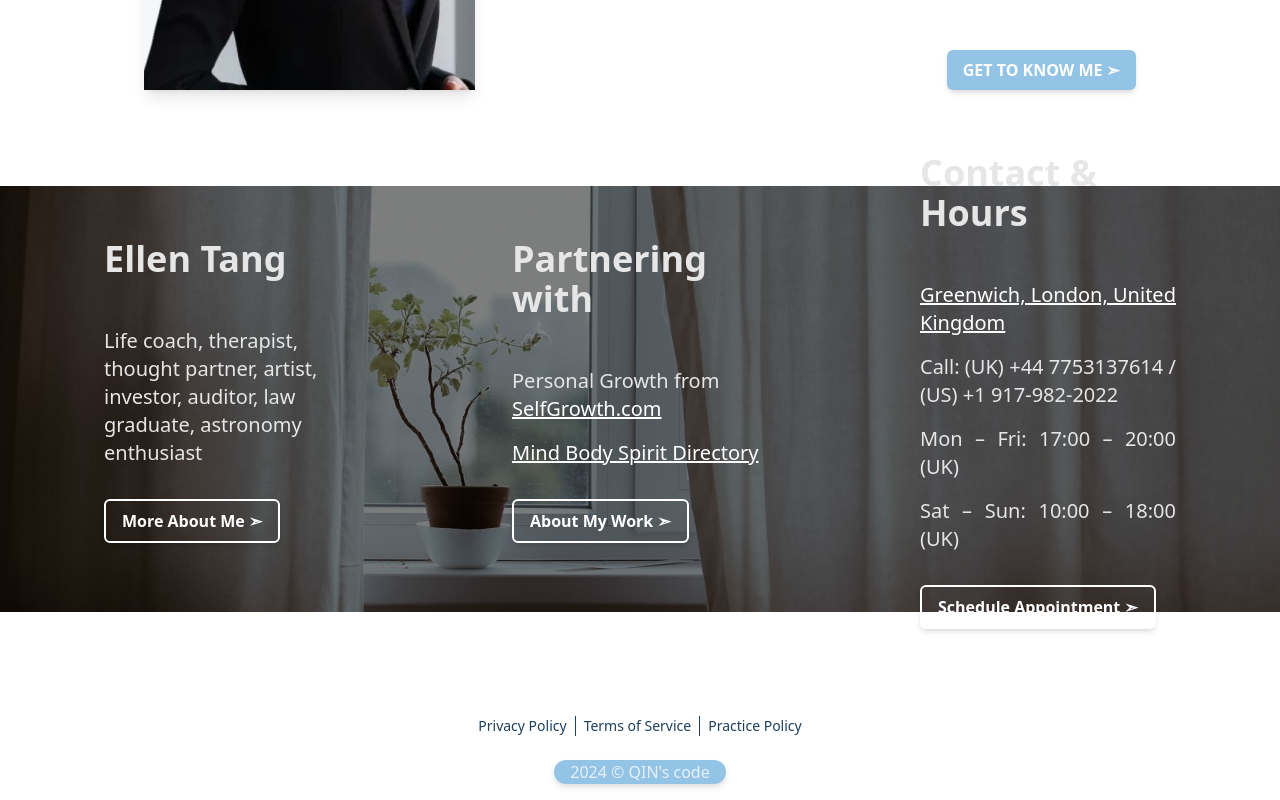
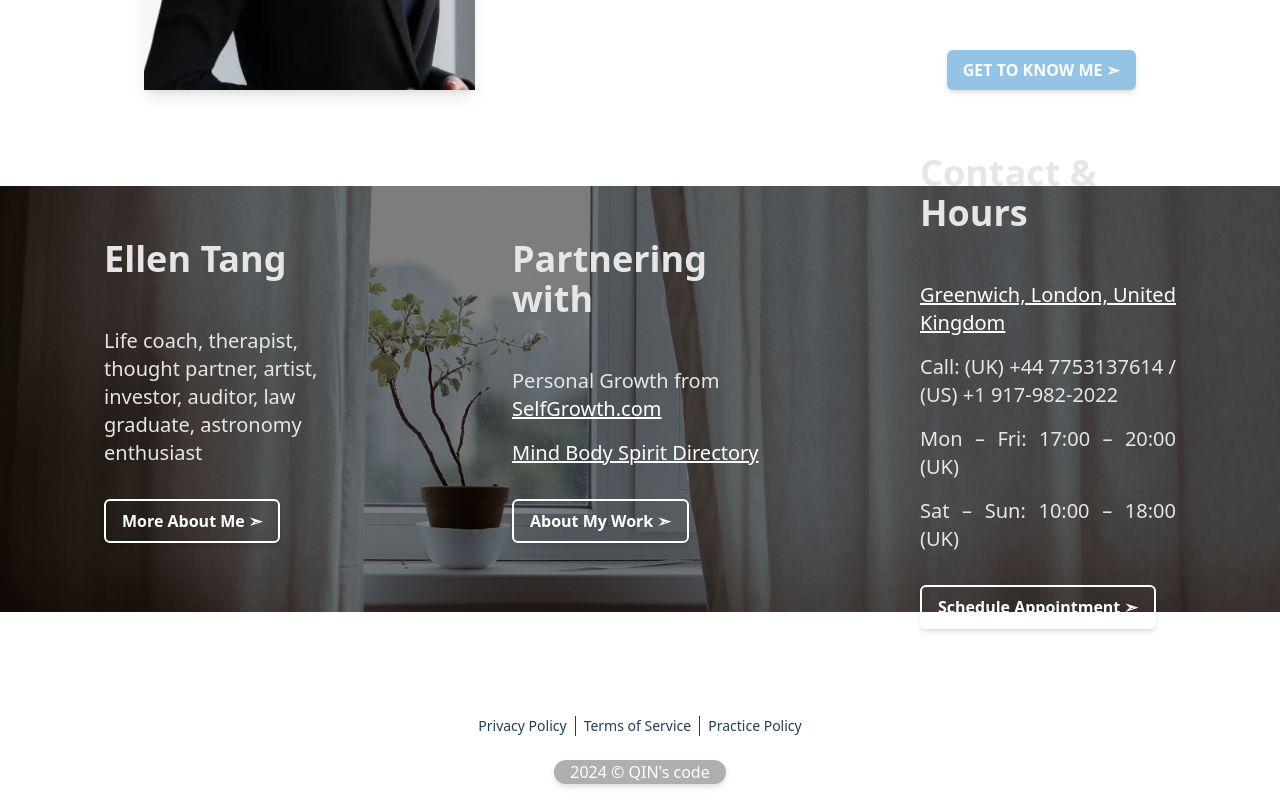
Before and after one commit to Qinisfighting/EllenTangCoaching, a React (Vite) app: page / in a window 1280 px wide. Shown: the part 712-1512 px from the top of the page. Built offline with nearby package versions, Linux system fonts and the light colour scheme.

Commit message:
Update Footer.tsx

```diff
--- a/src/components/Footer.tsx
+++ b/src/components/Footer.tsx
@@ -35,7 +35,7 @@ export default function Footer() {
         </div>
 
         <a href="https://www.yanqin.de" target="_blank">
-          <h4 className="text-center bg-myblue-300 w-fit text-myblue-100  mx-auto my-4 rounded-full py-0 px-4 drop-shadow-md hover:translate-x-1">2024 © QIN's code</h4>
+          <h4 className="text-center bg-mystone-300 w-fit text-white  mx-auto my-4 rounded-full py-0 px-4 drop-shadow-md hover:translate-x-1">2024 © QIN's code</h4>
         </a>
       </footer>
     );
```
